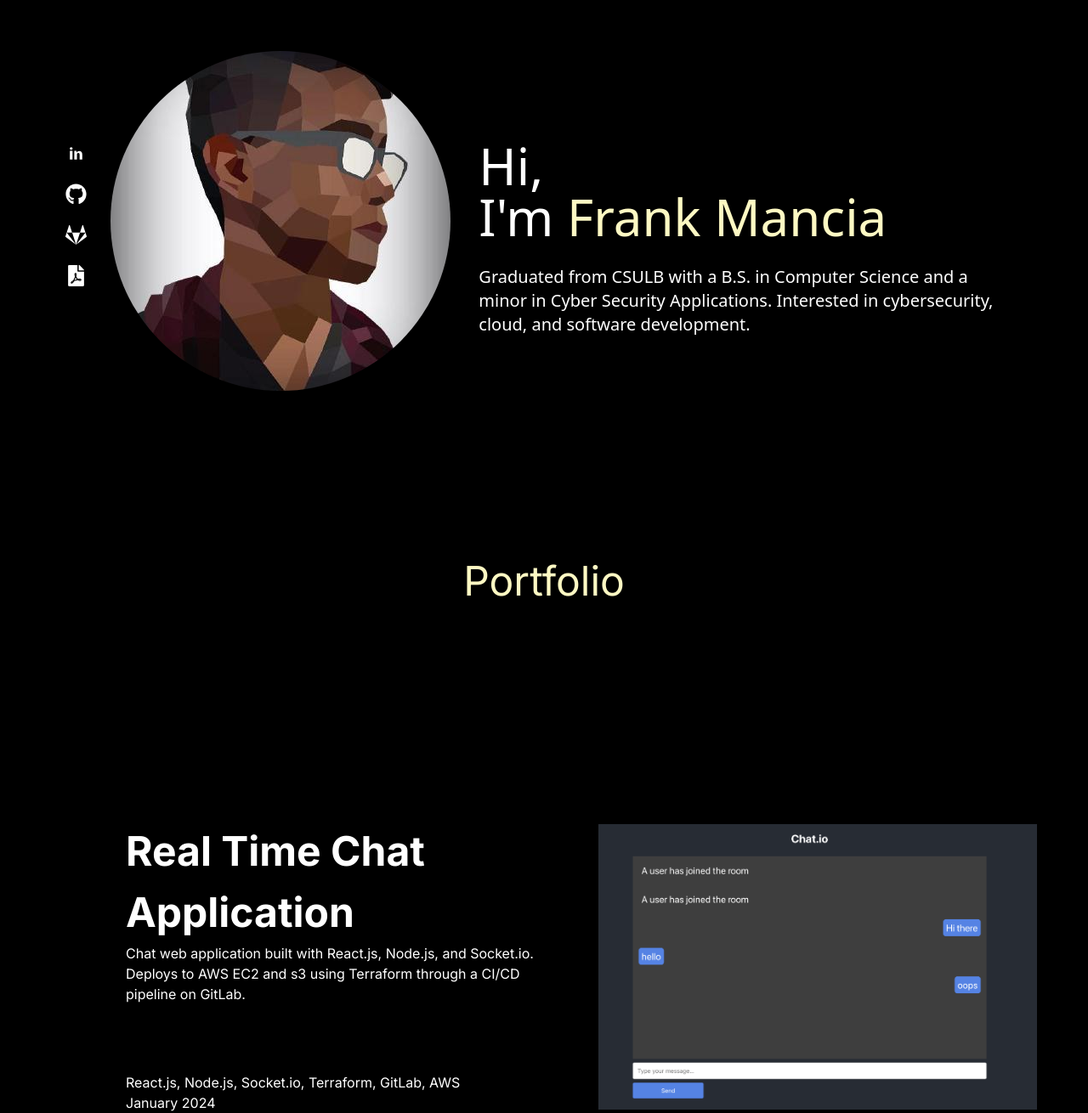
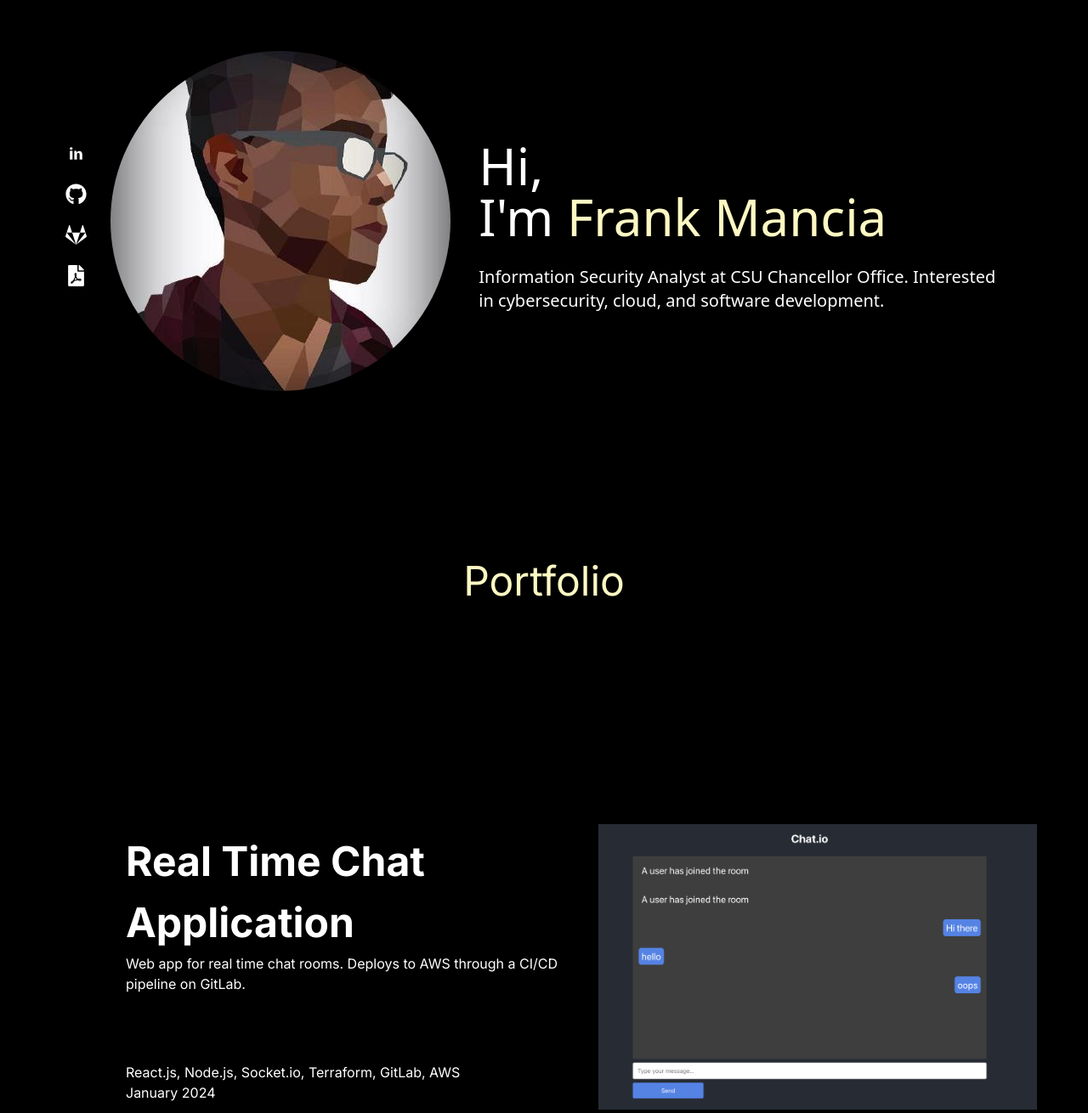
Before and after one commit to raav3n/raav3n.github.io, a Next.js app: page / in a window 1280 px wide. Shown: the part 160-1470 px from the top of the page at 85% size. Built offline with nearby package versions, Linux system fonts and the light colour scheme.

Commit message:
updated resume and description

```diff
--- a/app/components/Heading.tsx
+++ b/app/components/Heading.tsx
@@ -20,8 +20,7 @@ const Heading: React.FC = () => {
                 <p className='md:row-start-2 row-end-2 text-6xl ml-5 mt-10 md:ml-0 md:mt-0 md:mr-0 mr-1'>Hi,<br></br> I&#39;m <span className="text-yellow-100">Frank Mancia</span></p>
                 <div className="md:row-start-3 row-start-3 text-wrap m-5 md:ml-0 mb-5">
                     {/* <p className="text-3xl font-semibold mt-16 sm:mt-5 md:mt-10 lg:mt-0">About Me</p> */}
-                    <p className="text-xl mt-8">Graduated from <a href="https://www.csulb.edu" className="hover:text-yellow-300">CSULB </a>
-                    with a B.S. in Computer Science and a minor in Cyber Security Applications. Interested in cybersecurity, cloud, and software development.</p>
+                    <p className="text-xl mt-8">Information Security Analyst at CSU Chancellor Office. Interested in cybersecurity, cloud, and software development.</p>
                 </div>
             </div>
 
--- a/app/components/Portfolio/PortfolioContainer.tsx
+++ b/app/components/Portfolio/PortfolioContainer.tsx
@@ -9,7 +9,7 @@ export default function PortfolioContainer()
 
             <PortfolioCard
                 title={'Real Time Chat Application'}
-                description={'Chat web application built with React.js, Node.js, and Socket.io. Deploys to AWS EC2 and s3 using Terraform through a CI/CD pipeline on GitLab.'}
+                description={'Web app for real time chat rooms. Deploys to AWS through a CI/CD pipeline on GitLab.'}
                 tools={['React.js', 'Node.js', 'Socket.io', 'Terraform', 'GitLab', 'AWS']}
                 link={'https://gitlab.com/raaven/realtime-chat-fullstack'}
                 image={"/images/realtime-chat.png"}
@@ -17,7 +17,7 @@ export default function PortfolioContainer()
 
             <PortfolioCard
                 title={'Campustalk'}
-                description={'University student web forum for CSULB senior group project. Built with Node.js, React.js, and MySQL and deployed to a Google Cloud VM with Docker.'}
+                description={'University student web forum for CSULB senior group project. Deployed to a Google Cloud VM with Docker containers for nginx, client, and backend.'}
                 tools={['React.js', 'Node.js', 'GCP', 'MySQL', 'Docker']}
                 link={'#'}
                 image={"/images/campustalk.png"}
```
Also changed, not shown: package.json (+4 -4 lines), 2 other files (tests, documents, lock files or other folders).
